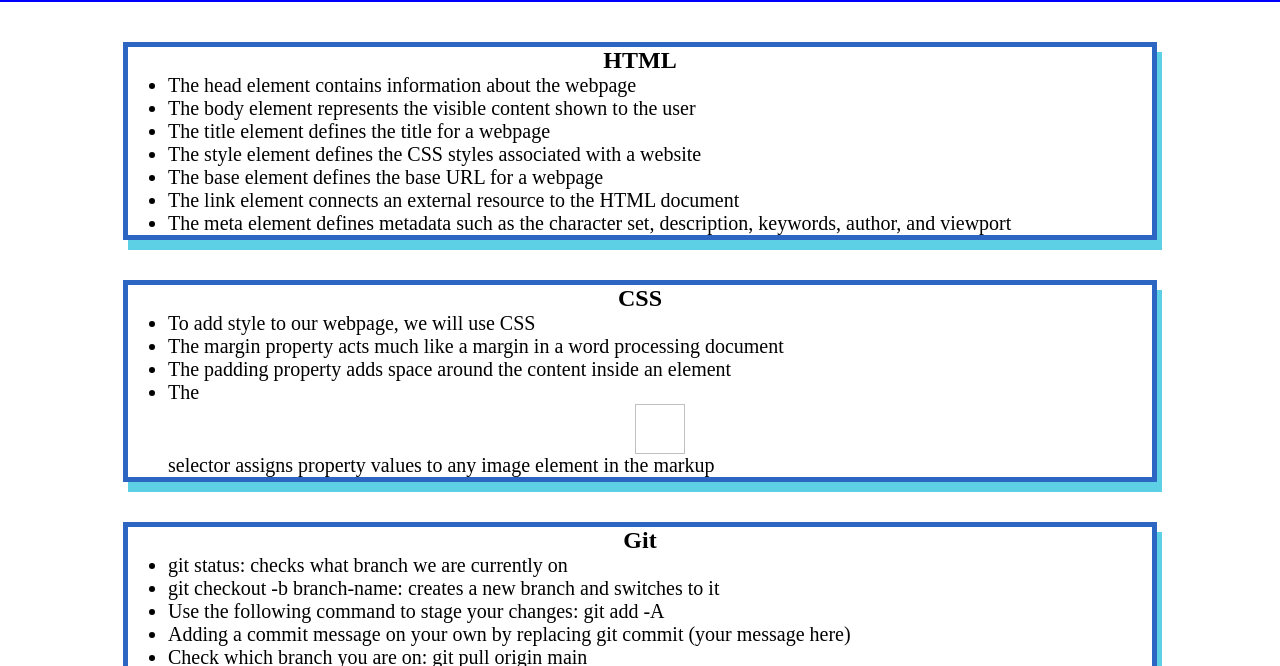
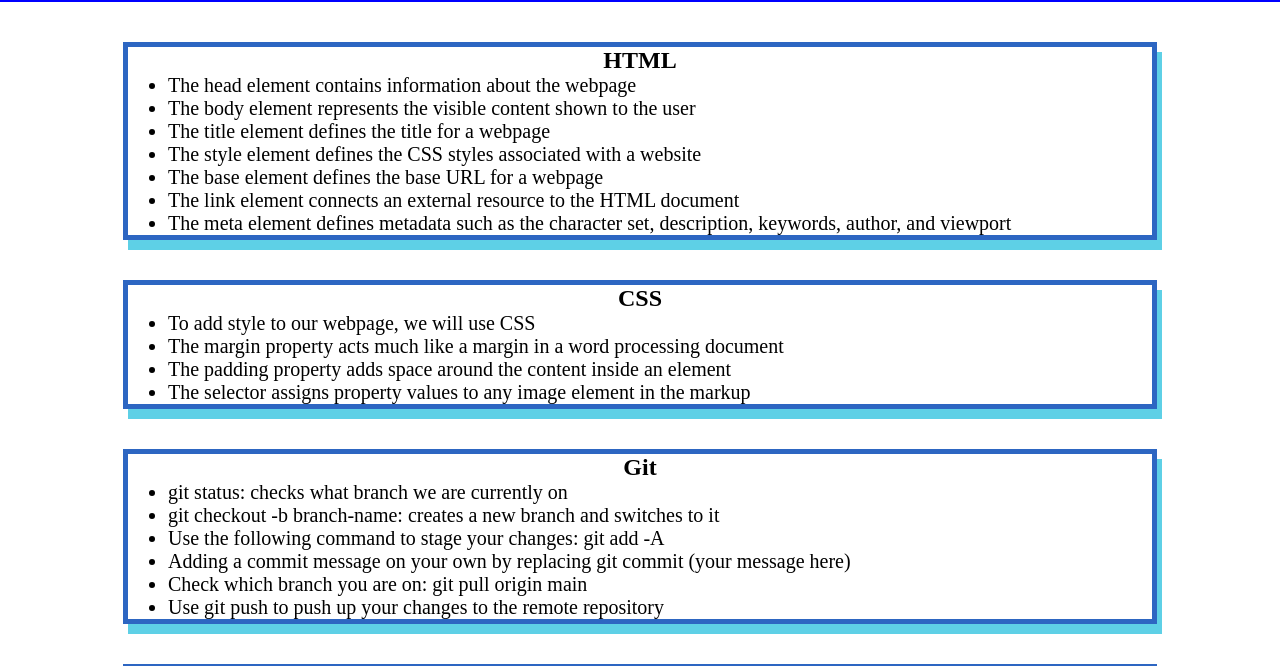
Before and after one commit to Delaney93/prework-study-guide, a plain HTML site: page assets/prework.html in a window 1280 px wide. Shown: the part 118-784 px from the top of the page. Drawn offline with Linux system fonts and the light colour scheme.

Commit message:
Update prework.html

```diff
--- a/assets/prework.html
+++ b/assets/prework.html
@@ -47,7 +47,7 @@
               <li>To add style to our webpage, we will use CSS</li>
               <li>The margin property acts much like a margin in a word processing document</li>
               <li>The padding property adds space around the content inside an element</li>
-              <li>The <img> selector assigns property values to any image element in the markup</li>
+              <li>The selector assigns property values to any image element in the markup</li>
             </ul>
           </section>
 
```
